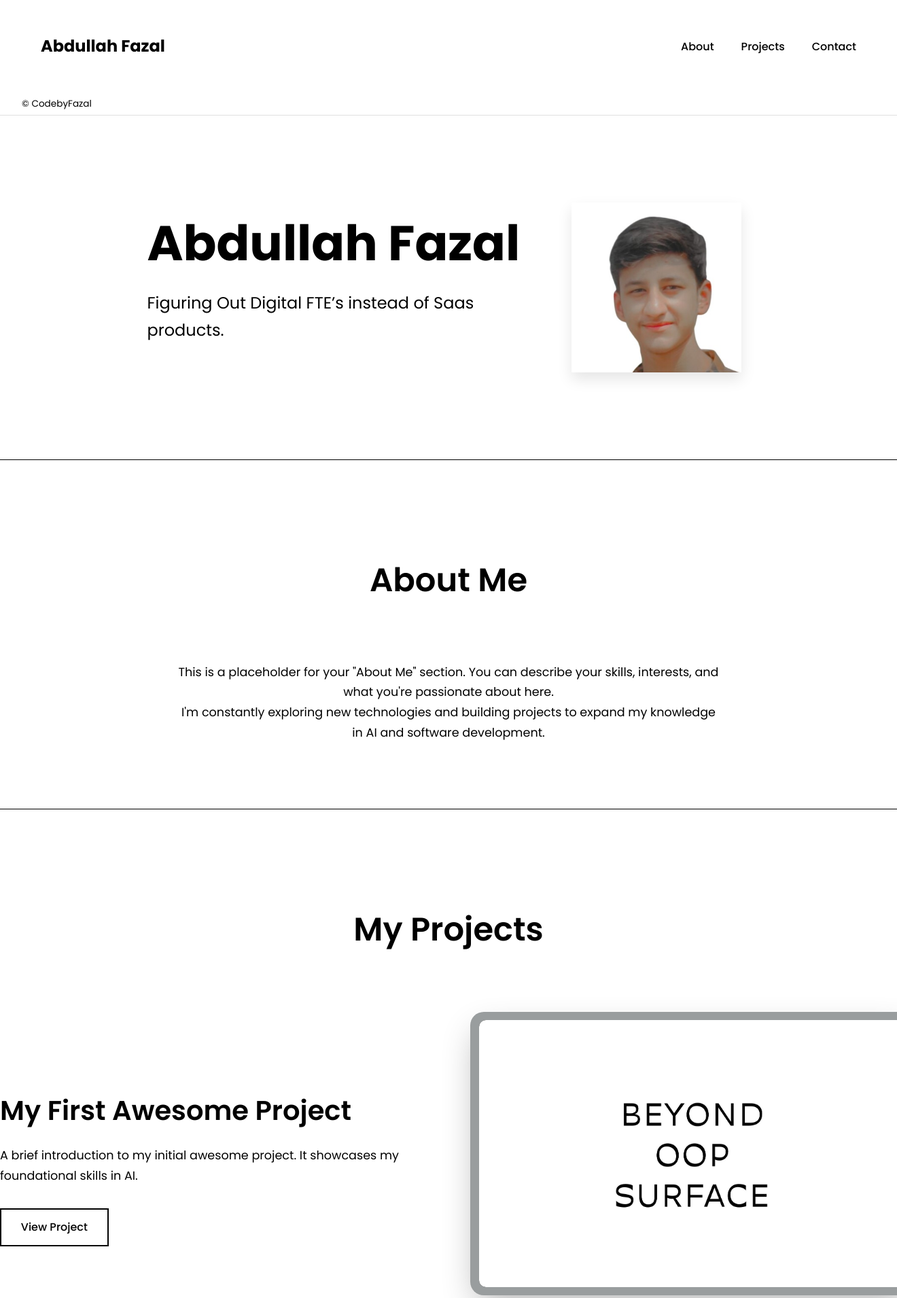
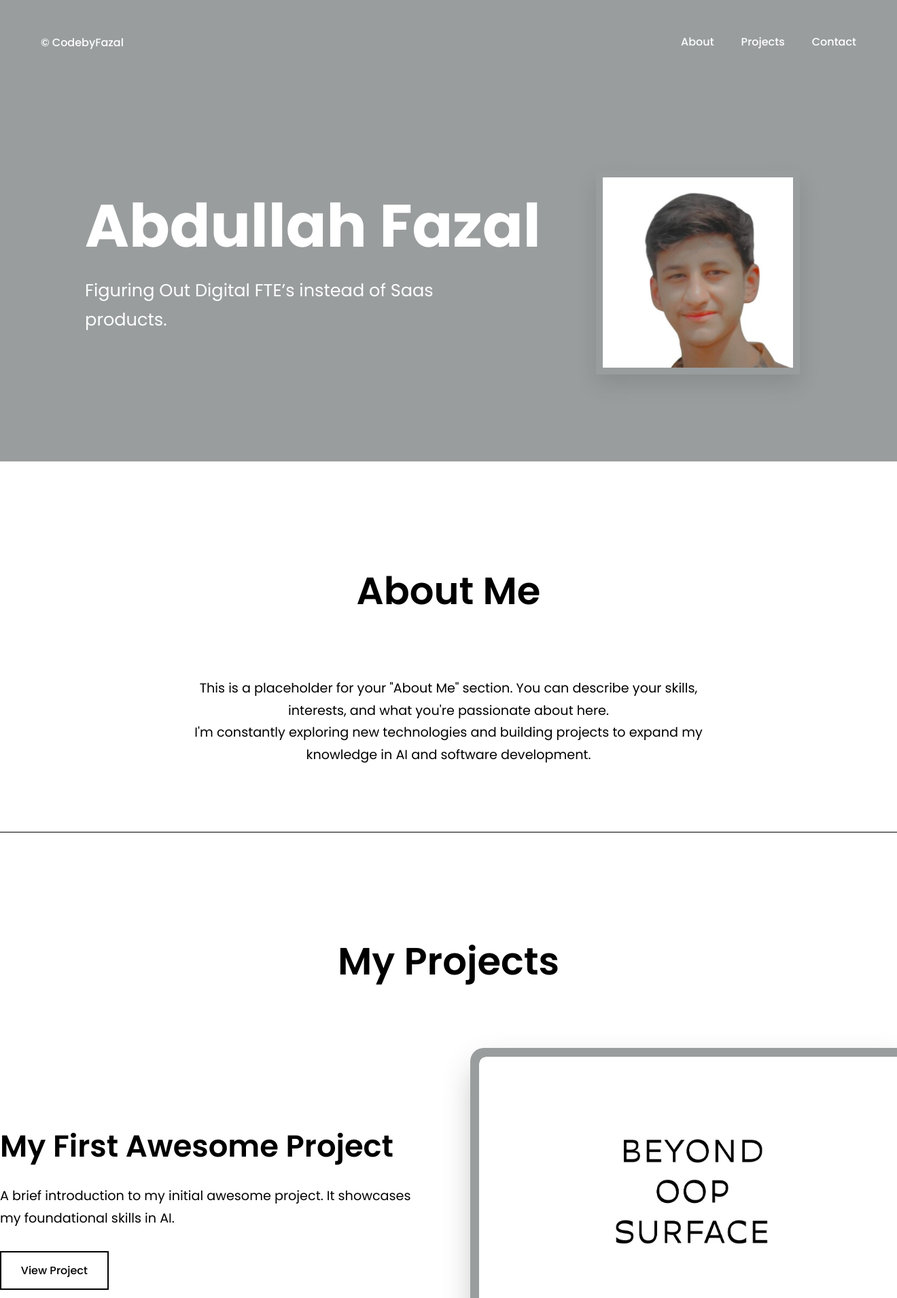
Before and after one commit to abdullahfazal969-alt/Portfolio, a Flask app: page / in a window 1320 px wide; the page is wider, and only the part inside the window is pictured. Shown: the top 1910 px of that part at 68% size. Run offline with Flask 3, Linux system fonts and the light colour scheme.

Commit message:
Design: Finalize header and hero styling with unified background and credit line.

```diff
--- a/static/css/style.css
+++ b/static/css/style.css
@@ -3,11 +3,11 @@
 :root {
     --font-primary: 'Poppins', sans-serif;
     --color-background: #ffffff;
-    --color-text: #000000;
-    --color-light-gray: #f8f9fa; /* For subtle background variations */
-    --color-border: #e0e0e0;
+    --color-text-dark: #000000;
+    --color-text-light: #ffffff;
+    --header-bg: #999d9e;
     --section-divider: #000000;
-    --thumbnail-bg: #999d9e; /* Project thumbnail background color */
+    --thumbnail-bg: #999d9e;
 }
 
 /* General Body and Typography */
@@ -18,7 +18,7 @@ body {
     margin: 0;
     padding: 0;
     background-color: var(--color-background);
-    color: var(--color-text);
+    color: var(--color-text-dark);
 }
 
 .container {
@@ -29,7 +29,7 @@ body {
 
 h1, h2, h3, h4, h5, h6 {
     font-weight: 600;
-    color: var(--color-text);
+    color: var(--color-text-dark);
 }
 
 section {
@@ -41,9 +41,10 @@ section:last-of-type {
     border-bottom: none;
 }
 
-/* Header (Minimalist, like inspirant site nav) */
+/* Header */
 header {
     padding: 3rem 0;
+    background-color: var(--header-bg);
 }
 
 header .container {
@@ -53,10 +54,39 @@ header .container {
 }
 
 header .logo a {
-    font-weight: 700;
-    font-size: 1.5rem;
+    font-weight: 500;
+    font-size: 1rem;
     text-decoration: none;
-    color: var(--color-text);
+    color: var(--color-text-light);
+    position: relative;
+    display: inline-block;
+    overflow: hidden;
+    height: 1.6em;
+    line-height: 1.6em;
+    vertical-align: middle;
+}
+
+header .logo .byline-default,
+header .logo .byline-hover {
+    display: block;
+    transition: transform 0.4s cubic-bezier(0.77, 0, 0.175, 1);
+    white-space: nowrap;
+    line-height: 1.6em;
+}
+
+header .logo .byline-hover {
+    transform: translateY(100%);
+    position: absolute;
+    top: 0;
+    left: 0;
+}
+
+header .logo a:hover .byline-default {
+    transform: translateY(-100%);
+}
+
+header .logo a:hover .byline-hover {
+    transform: translateY(0);
 }
 
 header nav ul {
@@ -68,7 +98,7 @@ header nav ul {
 
 header nav a {
     text-decoration: none;
-    color: var(--color-text);
+    color: var(--color-text-light);
     font-weight: 500;
     font-size: 1rem;
     transition: opacity 0.3s ease;
@@ -78,68 +108,28 @@ header nav a:hover {
     opacity: 0.7;
 }
 
-/* Credit Line under Header */
-.credit-line-wrap {
-    padding: 0.5rem 2rem; /* Matches container padding */
-    font-size: 0.85rem;
-    border-bottom: 1px solid var(--color-border); /* Subtle divider */
-    display: flex; /* To align content */
-    align-items: center; /* Vertically center */
-    color: #555;
-}
-
-.credit-line-wrap a {
-    text-decoration: none;
-    color: var(--color-text);
-    position: relative;
-    display: inline-block;
-    overflow: hidden;
-    height: 1.2em; /* Set height to one line */
-    line-height: 1.2em; /* Ensure text stays within height */
-    vertical-align: middle;
-}
-
-.credit-line-wrap .byline-default,
-.credit-line-wrap .byline-hover {
-    display: block;
-    transition: transform 0.4s cubic-bezier(0.77, 0, 0.175, 1);
-}
-
-.credit-line-wrap .byline-hover {
-    transform: translateY(100%); /* Start off-screen below */
-    position: absolute; /* Position relative to parent 'a' */
-    top: 0;
-    left: 0;
-}
-
-.credit-line-wrap a:hover .byline-default {
-    transform: translateY(-100%); /* Move default text up */
-}
-
-.credit-line-wrap a:hover .byline-hover {
-    transform: translateY(0); /* Move hover text into view */
-}
-
-
-/* Hero Section (Reverted to original design, with square image) */
+/* Hero Section */
 #hero {
     padding: 8rem 0;
     display: flex;
     align-items: center;
-    border-top: none; /* Remove border-top as it's not needed with simple header */
-    text-align: left; /* Default text align */
+    border-top: none;
+    text-align: left;
+    background-color: var(--header-bg);
+    border-bottom: none; /* No line after hero */
 }
 
 .hero-content {
     display: grid;
-    grid-template-columns: 2fr 1fr; /* Two-column layout */
+    grid-template-columns: 2fr 1fr;
     align-items: center;
     gap: 4rem;
 }
 
-.hero-title-wrap { /* Wrapper for the animation */
+.hero-title-wrap {
     overflow: hidden;
-    display: inline-block; /* Essential for animation to work with block text */
+    display: inline-block;
+    vertical-align: middle;
 }
 
 @keyframes reveal {
@@ -148,28 +138,32 @@ header nav a:hover {
 }
 
 .hero-text h1 {
-    font-size: 4.5rem;
+    font-size: 5.5rem;
     font-weight: 700;
     margin: 0;
-    line-height: 1.2;
+    line-height: 1.1;
+    color: var(--color-text-light);
     animation: reveal 1.5s cubic-bezier(0.77, 0, 0.175, 1);
     animation-fill-mode: forwards;
 }
 
 .hero-text p {
-    font-size: 1.5rem;
+    font-size: 1.6rem;
     font-weight: 400;
-    margin-top: 1rem;
-    max-width: 500px;
+    margin-top: 1.5rem;
+    max-width: 550px;
+    color: var(--color-text-light);
 }
 
 .hero-image {
-    width: 250px;
-    height: 250px;
-    border-radius: 0; /* Square shape */
+    width: 280px;
+    height: 280px;
+    border-radius: 0;
     overflow: hidden;
     justify-self: center;
-    box-shadow: 0 10px 20px rgba(0,0,0,0.1); /* Subtle shadow for depth */
+    background-color: var(--header-bg);
+    box-shadow: 0 15px 30px rgba(0,0,0,0.1);
+    padding: 10px;
 }
 
 .hero-image img {
@@ -180,13 +174,13 @@ header nav a:hover {
 
 /* Sections */
 #about h2, #projects h2, #contact h2 {
-    font-size: 3rem;
+    font-size: 3.5rem;
     text-align: center;
     margin-bottom: 5rem;
 }
 
 #about p {
-    font-size: 1.1rem;
+    font-size: 1.2rem;
     text-align: center;
     max-width: 800px;
     margin: 0 auto;
@@ -215,20 +209,20 @@ header nav a:hover {
 }
 
 .project-card h3 {
-    font-size: 2.5rem;
+    font-size: 2.8rem;
     margin-bottom: 1rem;
 }
 
 .project-card p {
-    font-size: 1.1rem;
+    font-size: 1.2rem;
     margin-bottom: 2rem;
 }
 
 .button {
     display: inline-block;
     padding: 0.8rem 1.8rem;
-    border: 2px solid var(--color-text);
-    color: var(--color-text);
+    border: 2px solid var(--color-text-dark);
+    color: var(--color-text-dark);
     text-decoration: none;
     font-weight: 500;
     transition: all 0.3s ease;
@@ -237,7 +231,7 @@ header nav a:hover {
 }
 
 .button:hover {
-    background-color: var(--color-text);
+    background-color: var(--color-text-dark);
     color: var(--color-background);
 }
 
@@ -245,7 +239,7 @@ header nav a:hover {
 .macbook-mockup {
     width: 100%;
     aspect-ratio: 16 / 10;
-    background-color: var(--thumbnail-bg); /* Use the new thumbnail background color */
+    background-color: var(--thumbnail-bg);
     border-radius: 20px;
     padding: 2%;
     box-shadow: 0 20px 50px -10px rgba(0,0,0,0.3);
@@ -278,14 +272,17 @@ footer {
     text-align: center;
     padding-top: 6rem;
 }
+
 .project-detail-header h1 {
     font-size: 4rem;
     margin-bottom: 3rem;
 }
+
 .project-hero-mockup {
     max-width: 800px;
     margin: 0 auto 3rem auto;
 }
+
 .project-content {
     max-width: 800px;
     margin: 4rem auto;
--- a/templates/base.html
+++ b/templates/base.html
@@ -10,7 +10,10 @@
     <header>
         <div class="container">
             <div class="logo">
-                <a href="{{ url_for('index') }}">Abdullah Fazal</a>
+                <a href="{{ url_for('index') }}" class="credit-line-link">
+                    <span class="byline-default">© CodebyFazal</span>
+                    <span class="byline-hover">© Abdullah</span>
+                </a>
             </div>
             <nav>
                 <ul>
@@ -21,13 +24,6 @@
             </nav>
         </div>
     </header>
-
-    <div class="credit-line-wrap">
-        <a href="#" class="credit-line-link">
-            <span class="byline-default">© CodebyFazal</span>
-            <span class="byline-hover">© Abdullah Fazal</span>
-        </a>
-    </div>
 
     <main>
         {% block content %}{% endblock %}
```
